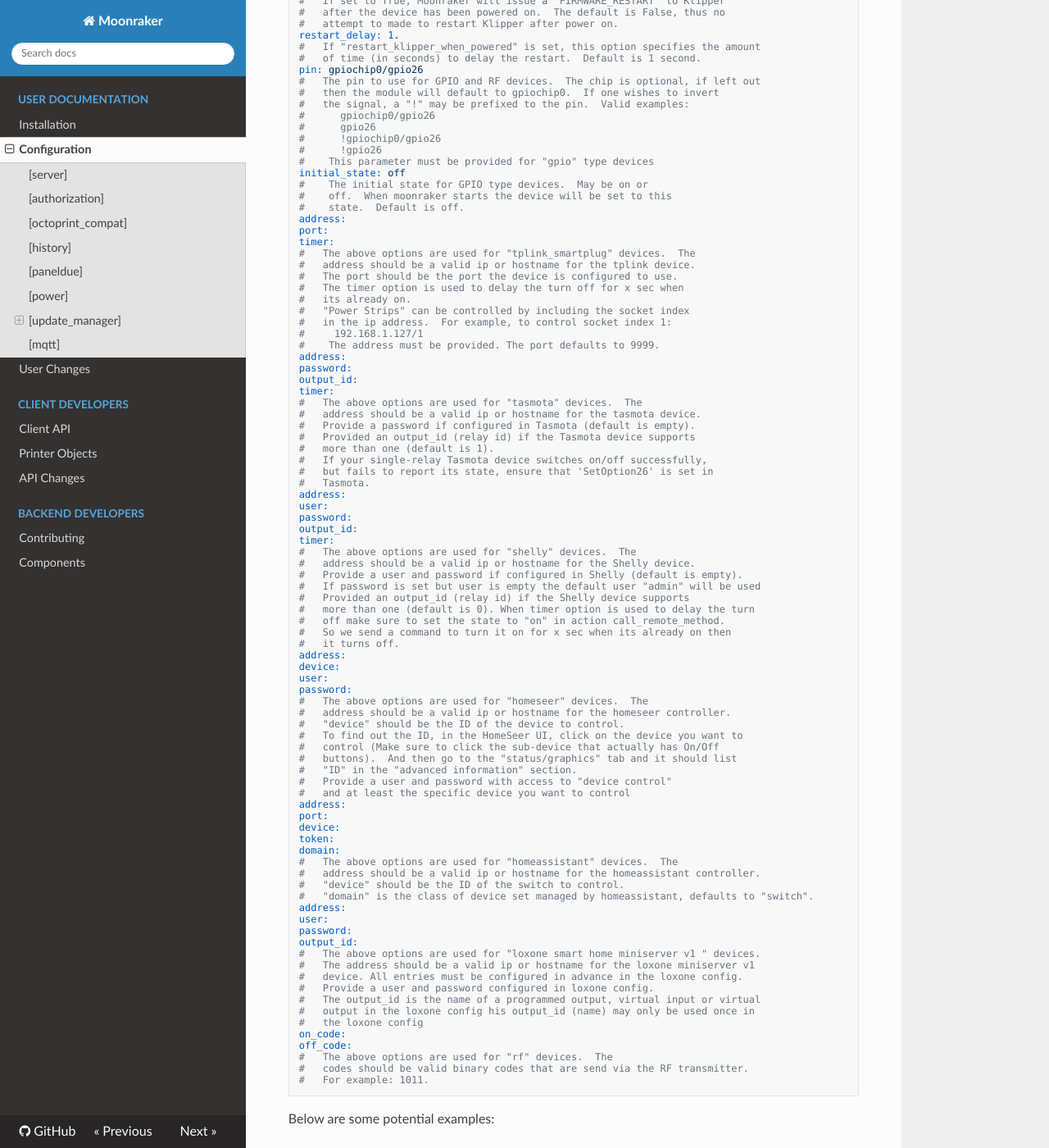
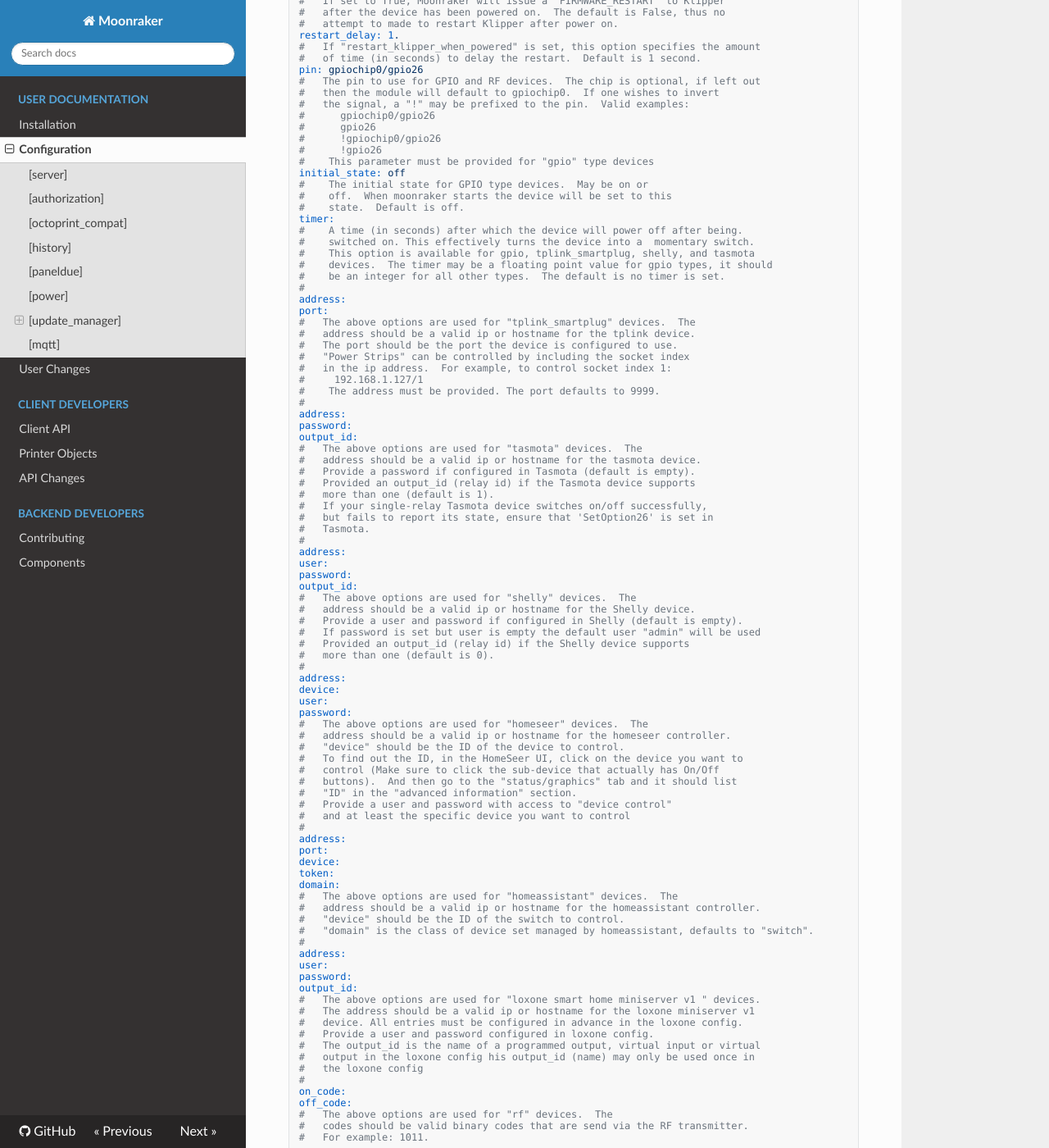
Before and after one commit to Marirossibn/moonraker, an MkDocs documentation site: the page built from docs/configuration.md, in a window 1280 px wide and 1400 px high, scrolled down 3525 px. Shown: the whole window at 82% size. Built offline with MkDocs 1.6.1, drawn with Linux system fonts in a browser that asks for light colours; nearby versions of some CDN libraries.

Commit message:
docs: document the "timer" option for the power component
Signed-off-by:  Eric Callahan <arksine.code@gmail.com>

```diff
--- a/docs/configuration.md
+++ b/docs/configuration.md
@@ -229,22 +229,26 @@ initial_state: off
 #    The initial state for GPIO type devices.  May be on or
 #    off.  When moonraker starts the device will be set to this
 #    state.  Default is off.
+timer:
+#    A time (in seconds) after which the device will power off after being.
+#    switched on. This effectively turns the device into a  momentary switch.
+#    This option is available for gpio, tplink_smartplug, shelly, and tasmota
+#    devices.  The timer may be a floating point value for gpio types, it should
+#    be an integer for all other types.  The default is no timer is set.
+#
 address:
 port:
-timer:
 #   The above options are used for "tplink_smartplug" devices.  The
 #   address should be a valid ip or hostname for the tplink device.
 #   The port should be the port the device is configured to use.
-#   The timer option is used to delay the turn off for x sec when
-#   its already on.
 #   "Power Strips" can be controlled by including the socket index
 #   in the ip address.  For example, to control socket index 1:
 #     192.168.1.127/1
 #    The address must be provided. The port defaults to 9999.
+#
 address:
 password:
 output_id:
-timer:
 #   The above options are used for "tasmota" devices.  The
 #   address should be a valid ip or hostname for the tasmota device.
 #   Provide a password if configured in Tasmota (default is empty).
@@ -253,20 +257,18 @@ timer:
 #   If your single-relay Tasmota device switches on/off successfully,
 #   but fails to report its state, ensure that 'SetOption26' is set in
 #   Tasmota.
+#
 address:
 user:
 password:
 output_id:
-timer:
 #   The above options are used for "shelly" devices.  The
 #   address should be a valid ip or hostname for the Shelly device.
 #   Provide a user and password if configured in Shelly (default is empty).
 #   If password is set but user is empty the default user "admin" will be used
 #   Provided an output_id (relay id) if the Shelly device supports
-#   more than one (default is 0). When timer option is used to delay the turn
-#   off make sure to set the state to "on" in action call_remote_method.
-#   So we send a command to turn it on for x sec when its already on then
-#   it turns off.
+#   more than one (default is 0).
+#
 address:
 device:
 user:
@@ -280,6 +282,7 @@ password:
 #   "ID" in the "advanced information" section.
 #   Provide a user and password with access to "device control"
 #   and at least the specific device you want to control
+#
 address:
 port:
 device:
@@ -289,6 +292,7 @@ domain:
 #   address should be a valid ip or hostname for the homeassistant controller.
 #   "device" should be the ID of the switch to control.
 #   "domain" is the class of device set managed by homeassistant, defaults to "switch".
+#
 address:
 user:
 password:
@@ -300,6 +304,7 @@ output_id:
 #   The output_id is the name of a programmed output, virtual input or virtual
 #   output in the loxone config his output_id (name) may only be used once in
 #   the loxone config
+#
 on_code:
 off_code:
 #   The above options are used for "rf" devices.  The
```
